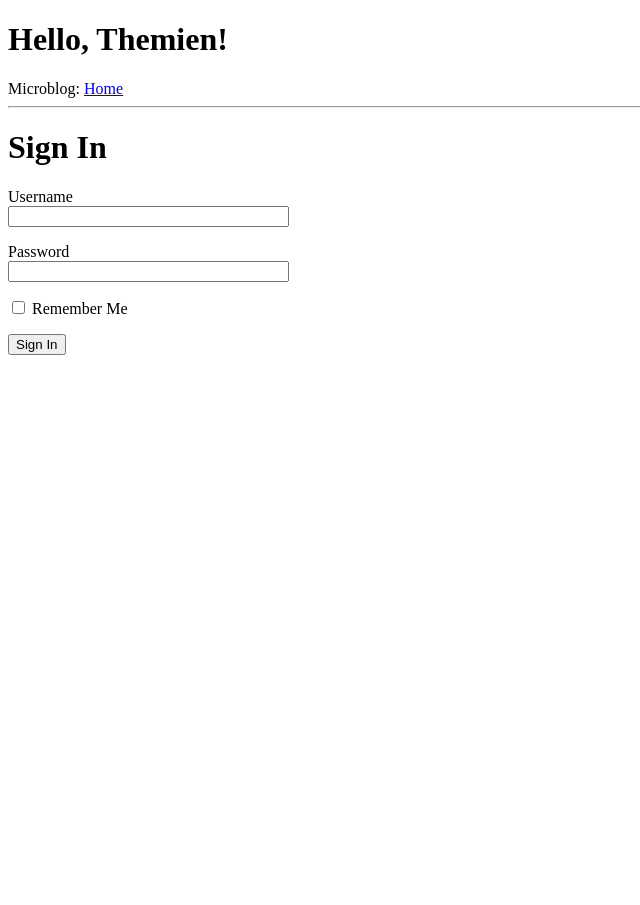
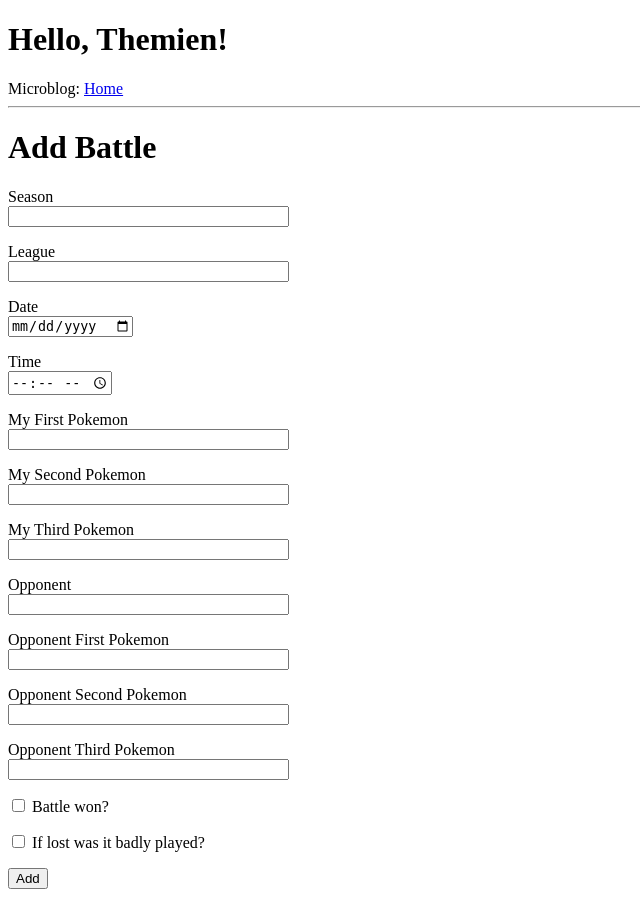
Before and after one commit to themien/GoBattleApp, a Flask app: page /form in a window 1280 px wide. Shown: the whole page, without its empty margins (0-640 px from the left). Before the commit the page ends 355 px from the top, so only its background shows below. Run offline with Flask 2, Linux system fonts and the light colour scheme.

Commit message:
Added battle entry form base Html

```diff
--- a/app/src/forms.py
+++ b/app/src/forms.py
@@ -1,9 +1,19 @@
 from flask_wtf import FlaskForm
-from wtforms import StringField, PasswordField, BooleanField, SubmitField
+from wtforms import StringField, BooleanField, SubmitField, DateField, TimeField
 from wtforms.validators import DataRequired
 
-class TestForm(FlaskForm):
-    username = StringField('Username', validators=[DataRequired()])
-    password = PasswordField('Password', validators=[DataRequired()])
-    remember_me = BooleanField('Remember Me')
-    submit = SubmitField('Sign In')
+class BattleForm(FlaskForm):
+    season = StringField('Season')
+    league = StringField('League')
+    battle_date = DateField('Date')
+    battle_time = TimeField('Time')
+    my_pokemon_1 = StringField('My First Pokemon')
+    my_Pokemon_2 = StringField('My Second Pokemon')
+    my_pokemon_3 = StringField('My Third Pokemon')
+    opponent_name = StringField('Opponent', validators=[DataRequired()])
+    opponent_pokemon_1 = StringField('Opponent First Pokemon', validators=[DataRequired()])
+    opponent_pokemon_2 = StringField('Opponent Second Pokemon', validators=[DataRequired()])
+    opponent_pokemon_3 = StringField('Opponent Third Pokemon', validators=[DataRequired()])
+    is_won = BooleanField('Battle won?')
+    if_lost_was_badly_played = BooleanField('If lost was it badly played?')
+    submit = SubmitField('Add')
--- a/app/src/server.py
+++ b/app/src/server.py
@@ -21,7 +21,7 @@ def index():
 @server.route("/form")
 def form():
     user = {'username': 'Themien'}
-    form = forms.TestForm()
+    form = forms.BattleForm()
     return render_template('form.html', title='Home', user=user, form=form)
 
 
--- a/app/src/templates/form.html
+++ b/app/src/templates/form.html
@@ -1,18 +1,55 @@
 {% extends "base.html" %}
 
 {% block content %}
-    <h1>Sign In</h1>
+    <h1>Add Battle</h1>
     <form action="" method="post" novalidate>
         {{ form.hidden_tag() }}
         <p>
-            {{ form.username.label }}<br>
-            {{ form.username(size=32) }}
+            {{ form.season.label }}<br>
+            {{ form.season(size=32) }}
         </p>
         <p>
-            {{ form.password.label }}<br>
-            {{ form.password(size=32) }}
+            {{ form.league.label }}<br>
+            {{ form.league(size=32) }}
         </p>
-        <p>{{ form.remember_me() }} {{ form.remember_me.label }}</p>
+        <p>
+            {{ form.battle_date.label }}<br>
+            {{ form.battle_date() }}
+        </p>
+        <p>
+            {{ form.battle_time.label }}<br>
+            {{ form.battle_time() }}
+        </p>
+        <p>
+            {{ form.my_pokemon_1.label }}<br>
+            {{ form.my_pokemon_1(size=32) }}
+        </p>
+        <p>
+            {{ form.my_Pokemon_2.label }}<br>
+            {{ form.my_Pokemon_2(size=32) }}
+        </p>
+        <p>
+            {{ form.my_pokemon_3.label }}<br>
+            {{ form.my_pokemon_3(size=32) }}
+        </p>
+        <p>
+            {{ form.opponent_name.label }}<br>
+            {{ form.opponent_name(size=32) }}
+        </p>
+        <p>
+            {{ form.opponent_pokemon_1.label }}<br>
+            {{ form.opponent_pokemon_1(size=32) }}
+        </p>
+        <p>
+            {{ form.opponent_pokemon_2.label }}<br>
+            {{ form.opponent_pokemon_2(size=32) }}
+        </p>
+        <p>
+            {{ form.opponent_pokemon_3.label }}<br>
+            {{ form.opponent_pokemon_3(size=32) }}
+        </p>
+        <p>{{ form.is_won() }} {{ form.is_won.label }}</p>
+        <p>{{ form.if_lost_was_badly_played() }} {{ form.if_lost_was_badly_played.label }}</p>
         <p>{{ form.submit() }}</p>
     </form>
 {% endblock %}
```
